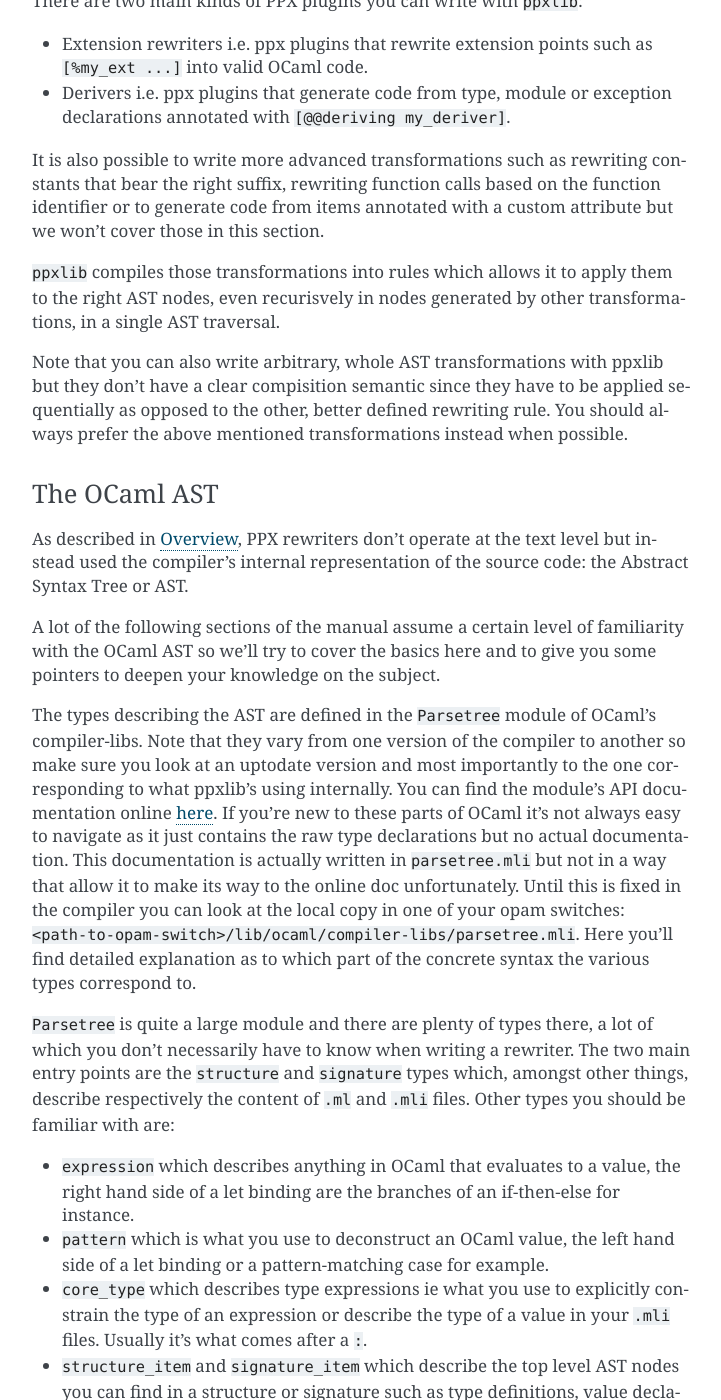
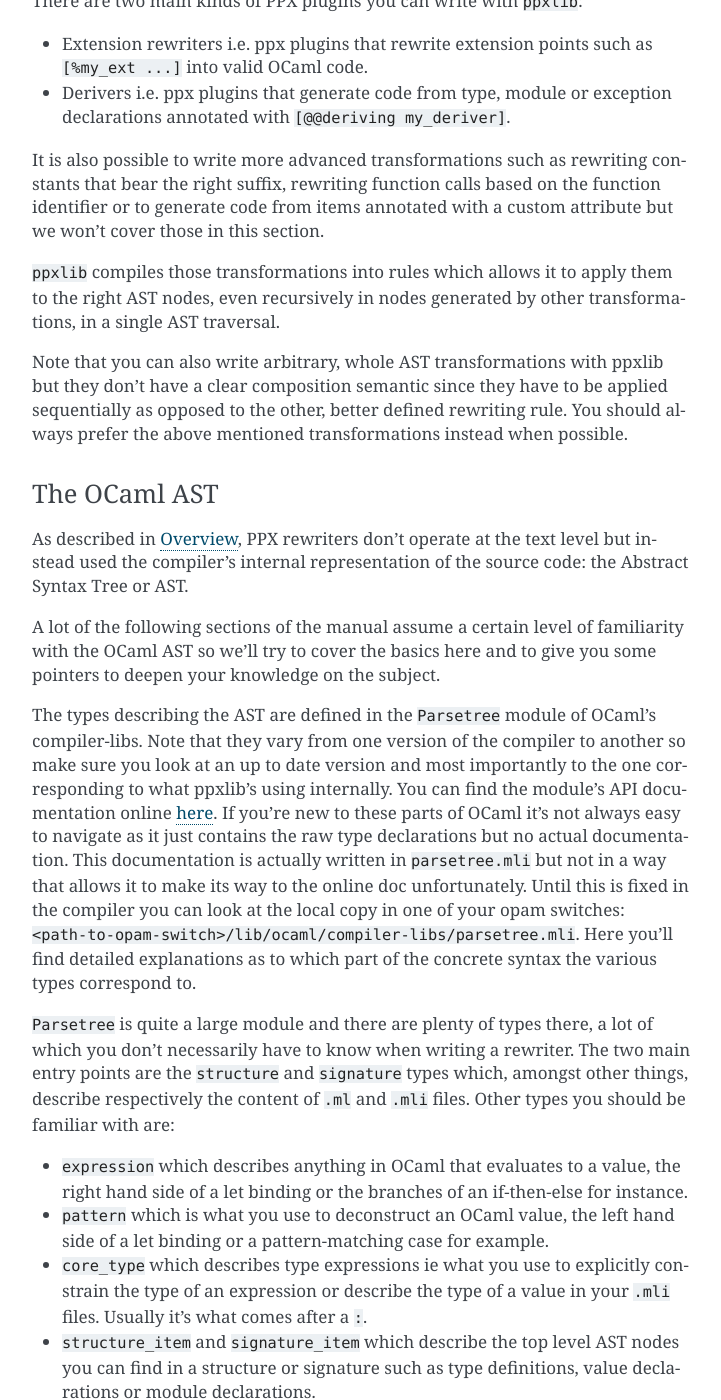
Before and after one commit to ocaml-ppx/ppxlib, a Sphinx documentation site: the page built from doc/ppx-for-plugin-authors.rst, in a window 1280 px wide and 1400 px high, scrolled down 229 px. Shown: the whole window, without its empty margins (388-1109 px from the left). Built offline with Sphinx 7.4.7, drawn with Linux system fonts in a browser that asks for light colours; some of the changed text lies outside the part shown.

Commit message:
fix some typos
Signed-off-by: tatchi <tinencor@gmail.com>

```diff
--- a/doc/ppx-for-plugin-authors.rst
+++ b/doc/ppx-for-plugin-authors.rst
@@ -19,10 +19,10 @@
 items annotated with a custom attribute but we won't cover those in this section.
 
 ``ppxlib`` compiles those transformations into rules which allows it to apply them to the right AST
-nodes, even recurisvely in nodes generated by other transformations, in a single AST traversal.
+nodes, even recursively in nodes generated by other transformations, in a single AST traversal.
 
 Note that you can also write arbitrary, whole AST transformations with ppxlib but they don't have a
-clear compisition semantic since they have to be applied sequentially as opposed to the
+clear composition semantic since they have to be applied sequentially as opposed to the
 other, better defined rewriting rule. You should always prefer the above mentioned transformations
 instead when possible.
 
@@ -37,17 +37,17 @@
 the subject.
 
 The types describing the AST are defined in the ``Parsetree`` module of OCaml's compiler-libs. Note
-that they vary from one version of the compiler to another so make sure you look at an uptodate
+that they vary from one version of the compiler to another so make sure you look at an up to date
 version and most importantly to the one corresponding to what ppxlib's using internally.
 You can find the module's API documentation online
 `here <https://caml.inria.fr/pub/docs/manual-ocaml/compilerlibref/Parsetree.html>`_. If you're new
 to these parts of OCaml it's not always easy to navigate as it just contains the raw type
 declarations but no actual documentation.
-This documentation is actually written in ``parsetree.mli`` but not in a way that allow it to make
+This documentation is actually written in ``parsetree.mli`` but not in a way that allows it to make
 its way to the online doc unfortunately. Until this is fixed in the compiler you can look at the
 local copy in one of your opam switches:
 ``<path-to-opam-switch>/lib/ocaml/compiler-libs/parsetree.mli``. Here you'll find detailed
-explanation as to which part of the concrete syntax the various types correspond to.
+explanations as to which part of the concrete syntax the various types correspond to.
 
 ``Parsetree`` is quite a large module and there are plenty of types there, a lot of which you don't
 necessarily have to know when writing a rewriter. The two main entry points are the ``structure``
@@ -56,7 +56,7 @@
 Other types you should be familiar with are:
 
 * ``expression`` which describes anything in OCaml that evaluates to a value, the right hand side
-  of a let binding are the branches of an if-then-else for instance.
+  of a let binding or the branches of an if-then-else for instance.
 * ``pattern`` which is what you use to deconstruct an OCaml value, the left hand side of a let
   binding or a pattern-matching case for example.
 * ``core_type`` which describes type expressions ie what you use to explicitly constrain the type
```
Also changed, not shown: other parts of doc/ppx-for-plugin-authors.rst (+3 -3 lines).
